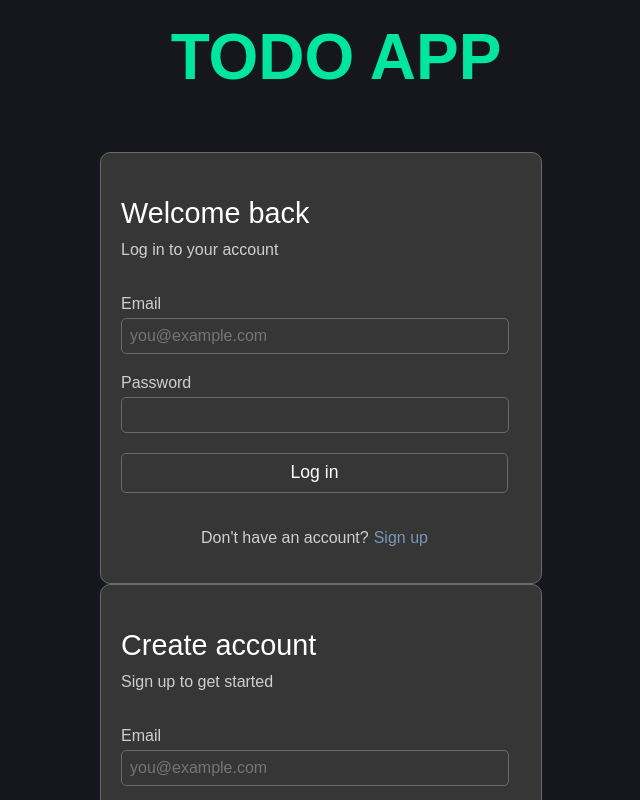
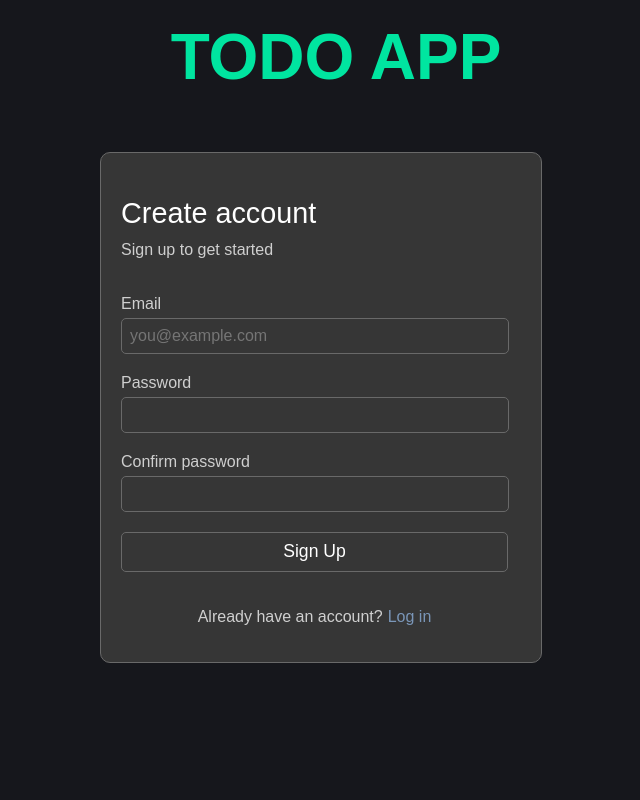
Before and after one commit to 4un01/to-do-list, a React (Vite) app in the folder client/: page / in a window 1280 px wide. Both pictures are taken after a click on the link "Sign up". Shown: the top 800 px of the page, without its empty margins (319-959 px from the left). Built offline with nearby package versions, Linux system fonts and the light colour scheme.

Commit message:
Changed the Login component so that it is easier to switch between the login form and signup form as well as coded the logic for switching between the two

```diff
--- a/client/src/App.jsx
+++ b/client/src/App.jsx
@@ -1,13 +1,13 @@
 import { useState } from 'react'
 import './App.css';
-import Login from './Login.jsx';
+import Auth from './Auth.jsx';
 
 function App() {
   const [count, setCount] = useState(0)
 
   return (
     <>
-      <Login />
+      <Auth />
     </>
   )
 }
--- a/client/src/Login.jsx
+++ b/client/src/Auth.jsx
@@ -1,12 +1,9 @@
+import { useState } from 'react';
 import styles from './Login.module.css';
 
-
-function Login(){
-    return (
-        <div>
-            <h1 className={styles.title}>TODO APP</h1>
-
-            <div className={styles.container}>
+function LoginForm({onSwitch}){
+    return(
+        <div className={styles.container}>
                 <h2 className={styles.subtitle}>Welcome back</h2>
                 <p>Log in to your account</p>
 
@@ -18,18 +15,22 @@ function Login(){
 
                 <div className={styles.psswrdContainer}>
                     <label for="password">Password</label>
-                    <input type="text" name="password" id="password" required className={styles.passwordInp}/>
+                    <input type="password" name="password" id="password" required className={styles.passwordInp}/>
                 </div>
 
                 <button className={styles.authBtn}>Log in</button>
 
                 <div className={styles.changeAuth}>
                     <p>Don't have an account?</p>
-                    <a className={styles.changeAuthLink}>Sign up</a>
+                    <a className={styles.changeAuthLink} onClick={() => onSwitch('signup')}>Sign up</a>
                 </div>
-            </div>
+        </div>
+    );
+};
 
-            <div className={styles.container}>
+function SignupForm({onSwitch}){
+    return(
+        <div className={styles.container}>
                 <h2 className={styles.subtitle}>Create account</h2>
                 <p>Sign up to get started</p>
 
@@ -41,23 +42,40 @@ function Login(){
 
                 <div className={styles.psswrdContainer}>
                     <label for="password">Password</label>
-                    <input type="text" name="password" id="password" required className={styles.passwordInp}/>
+                    <input type="password" name="password" id="password" required className={styles.passwordInp}/>
                 </div>
 
                 <div className={styles.psswrdContainer}>
                     <label for="confirmPassword">Confirm password</label>
-                    <input type="text" name="password" id="confirmPassword" required className={styles.passwordInp}/>
+                    <input type="password" name="confirmPassword" id="confirmPassword" required className={styles.passwordInp}/>
                 </div>
 
                 <button className={styles.authBtn}>Sign Up</button>
 
                 <div className={styles.changeAuth}>
                     <p>Already have an account?</p>
-                    <a className={styles.changeAuthLink}>Log in</a>
+                    <a className={styles.changeAuthLink} onClick={() => onSwitch('login')}>Log in</a>
                 </div>
-            </div>
         </div>
     );
 }
 
-export default Login;
+
+function Auth(){
+    const [authPage, setAuthPage] = useState('login');
+
+    const changeAuthPage = (event) => {
+        event.preventDefault();
+        let authPageInp = event.target.textContent.split(' ').join('').toLowerCase();
+        setAuthPage(authPageInp);
+    }
+
+    return (
+        <div>
+            <h1 className={styles.title}>TODO APP</h1>
+            {authPage === 'login' ? <LoginForm onSwitch={setAuthPage}/> : <SignupForm onSwitch={setAuthPage}/>}
+        </div>
+    );
+}
+
+export default Auth;
```
